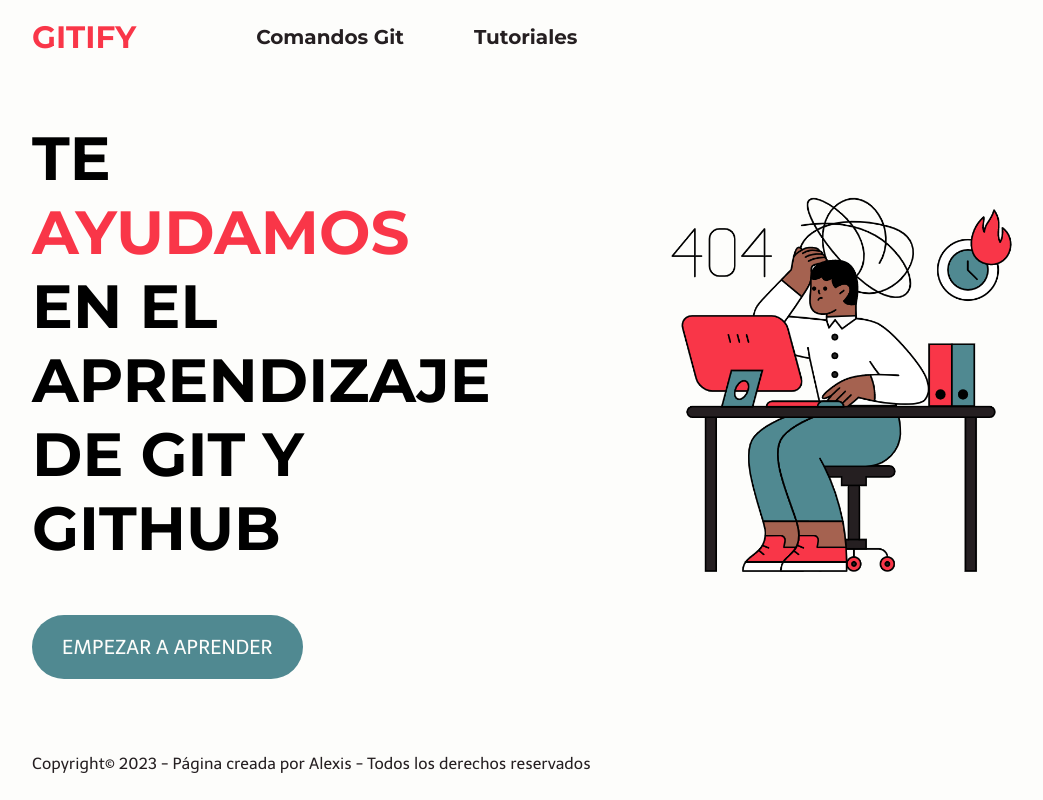
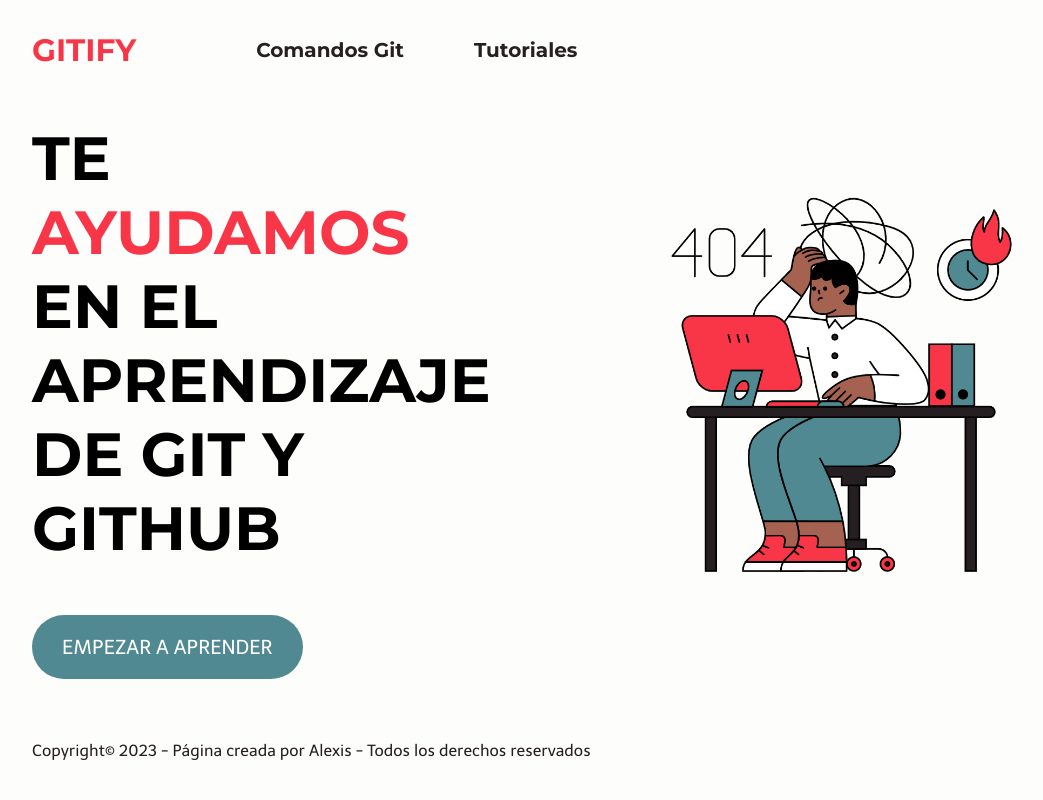
Before and after one commit to AlexisOmarPerez/gitify, a plain HTML site: page index.html in a window 1280 px wide. Shown: the whole page, without its empty margins (32-1075 px from the left). Drawn offline with Linux system fonts and the light colour scheme.

Commit message:
se le quitó el espaciado de estilos generales vertical de estilos generales

```diff
--- a/css/style.css
+++ b/css/style.css
@@ -27,11 +27,6 @@ body {
   display: flex;
   flex-direction: column;
   justify-content: space-between;
-}
-
-header,
-main {
-  margin-bottom: 48px;
 }
 
 .grid-2-col {
```
